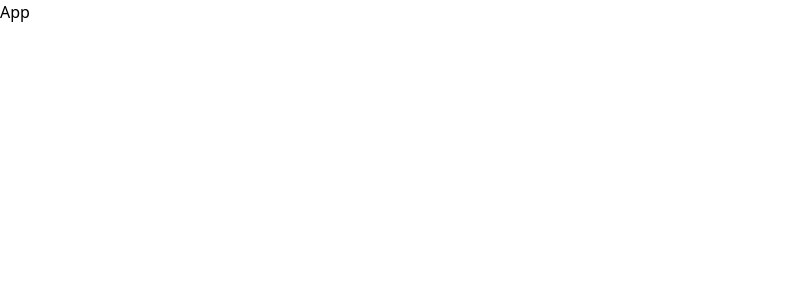
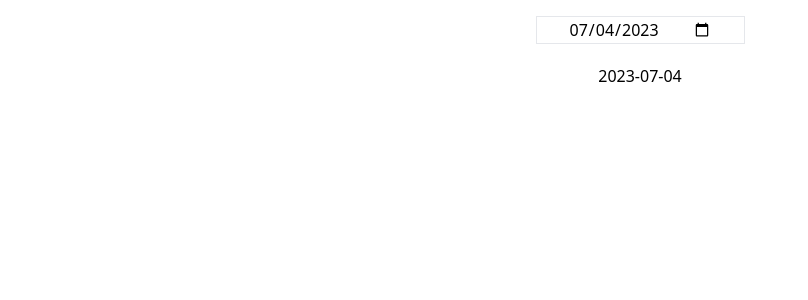
Before and after one commit to rampravesh22/tutorial, a React (Vite) app: page / in a window 1280 px wide. Shown: the top 300 px of the page, without its empty margins (0-808 px from the left). Built offline with nearby package versions, Linux system fonts and the light colour scheme.

Commit message:
date branch updated

```diff
--- a/src/App.jsx
+++ b/src/App.jsx
@@ -1,7 +1,29 @@
+import { useEffect, useState } from "react";
+
 function App() {
+	const [date, setDate] = useState("");
+	const handleDateInput = (e) => {
+		setDate(e.target.value);
+	};
+	useEffect(() => {
+		let date = new Date();
+		let year = date.getFullYear();
+		let month = ("0" + (date.getMonth() + 1)).slice(-2); // Months are 0-based in JavaScript
+		let day = ("0" + date.getDate()).slice(-2);
+		let formattedDate = `${year}-${month}-${day}`; // "2024-03-06"
+		setDate(formattedDate);
+	});
 	return (
 		<>
-			<div className="">App</div>
+			<div className="flex justify-center">
+				<input
+					type="date"
+					className="border px-8 mt-4 "
+					onChange={handleDateInput}
+					value={date}
+				/>
+			</div>
+			<div className="flex justify-center mt-5">{date}</div>
 		</>
 	);
 }
```
